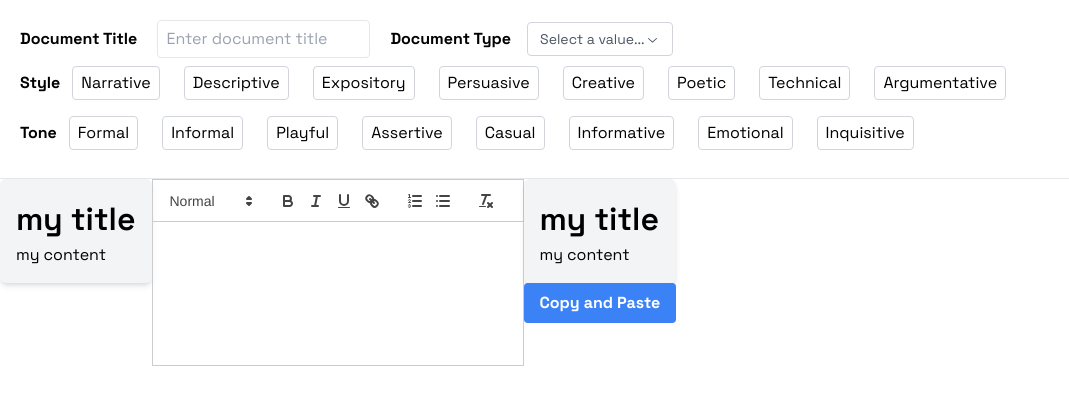
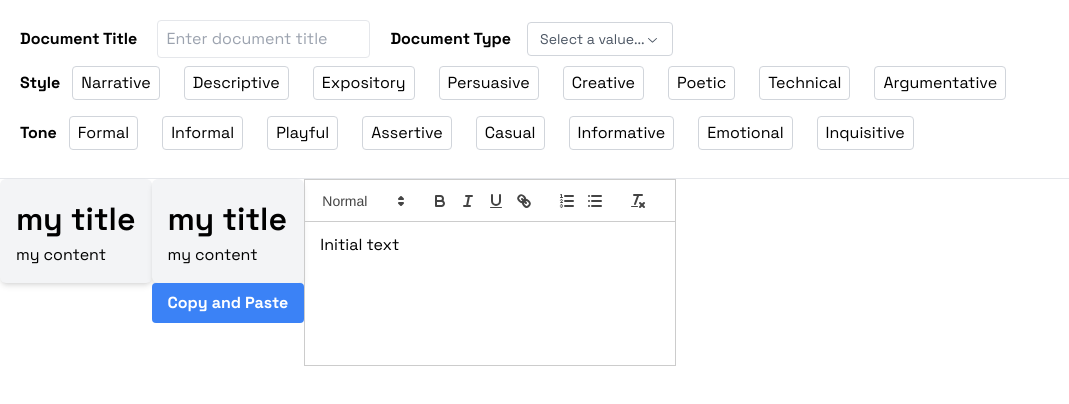
Before and after one commit to jasonxyang/scrapbook, a Next.js app: page / in a window 1280 px wide. Shown: the top 404 px of the page, without its empty margins (0-1069 px from the left). Built offline with nearby package versions, Linux system fonts and the light colour scheme.

Commit message:
fix bugs

```diff
--- a/components/RichTextEditor.tsx
+++ b/components/RichTextEditor.tsx
@@ -1,22 +1,16 @@
 import dynamic from 'next/dynamic';
-import 'react-quill/dist/quill.snow.css'; // You still import the CSS normally since it doesn't rely on browser globals
-import React, { useState } from 'react';
+import React from 'react';
+import 'react-quill/dist/quill.snow.css';
 
-// Dynamically import ReactQuill with SSR disabled
-const ReactQuill = dynamic(() => import('react-quill'), {
-  ssr: false,
-});
+const ReactQuill = dynamic(() => import('react-quill'), { ssr: false });
 
 interface RichTextEditorProps {
-  initialText?: string;
-  onTextChange: (newText: string) => void; // Callback function to update the text
+  text: string;
+  onTextChange: (newText: string) => void;
 }
 
-const RichTextEditor: React.FC<RichTextEditorProps> = ({ initialText = '' }) => {
-  const [text, onTextChange] = useState(initialText);
-
+const RichTextEditor: React.FC<RichTextEditorProps> = ({ text, onTextChange }) => {
   const handleChange = (content: string) => {
-    // setText(content);
     onTextChange(content);
   };
 
--- a/components/ScrapbookPanel.tsx
+++ b/components/ScrapbookPanel.tsx
@@ -5,19 +5,26 @@ import { memo } from "react";
 import RichTextEditor from './RichTextEditor';
 import { Quill } from "react-quill";
 
-const ScrapbookPanel: React.FC = () => {
-  const [editorText, setEditorText] = useState('Hello World11');
-  // Function to handle insertion of text into the editor
+interface ScrapbookPanelProps {
+  editorText: string;
+  setEditorText: React.Dispatch<React.SetStateAction<string>>;
+}
+
+const ScrapbookPanel: React.FC<ScrapbookPanelProps> = ({ editorText, setEditorText }) => {
   const handleInsertText = () => {
     // Update the state to insert text into the editor
     setEditorText("change text to this");
-    console.log("Inserted text:", editorText);
+    // console.log("Inserted text:", editorText);
   };
 
   return (
     <div>
         <Panel key="" title="my title" content="my content" />
-        <button className="bg-blue-500 hover:bg-blue-700 text-white font-bold py-2 px-4 rounded" onClick={handleInsertText}>Copy and Paste</button>
+        <button
+          className="bg-blue-500 hover:bg-blue-700 text-white font-bold py-2 px-4 rounded"
+          onClick={handleInsertText}>
+            Copy and Paste
+        </button>
     </div>
   );
 };
--- a/pages/index.tsx
+++ b/pages/index.tsx
@@ -7,8 +7,11 @@ import ScrapbookPanel from "@/components/ScrapbookPanel";
 import RichTextEditor from "@/components/RichTextEditor";
 import { spaceGrotesk, spaceMono } from "@/fonts";
 import classNames from "classnames";
+import React, { useState } from 'react';
 
 export default function Home() {
+  const [editorText, setEditorText] = useState('Initial text');
+
   return (
     <>
       <main className={classNames(spaceGrotesk.variable, spaceMono.variable)}>
@@ -27,8 +30,8 @@ export default function Home() {
         <hr></hr>
         <div className="flex w-screen">
           <TemplateSidePanel />
-          <RichTextEditor/>
-          <ScrapbookPanel />
+          <ScrapbookPanel editorText={editorText} setEditorText={setEditorText} />
+          <RichTextEditor text={editorText} onTextChange={setEditorText} />
         </div>
       </main>
     </>
```
